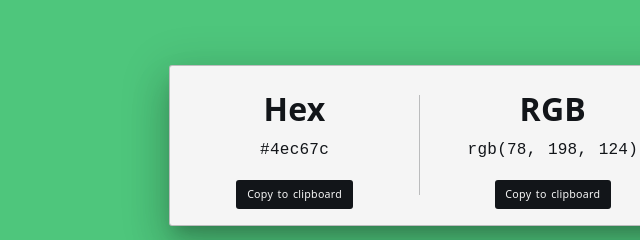
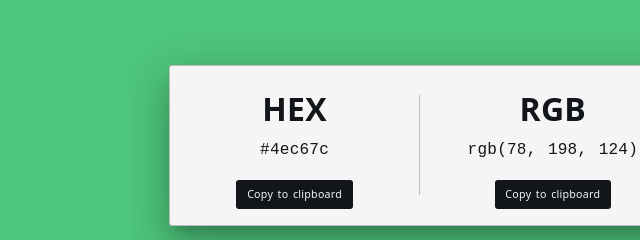
Before and after one commit to jsuradesign/color-generator, a website built with Vite: page index.html in a window 1280 px wide. Shown: the part 219-459 px from the top of the page, 74-714 px from the left. Built offline with nearby package versions, Linux system fonts and the light colour scheme.

Commit message:
Typo corection

```diff
--- a/index.html
+++ b/index.html
@@ -92,7 +92,7 @@
             <div>
                 <div class="colors">
                     <div class="color color__hex">
-                        <p class="color__name">Hex</p>
+                        <p class="color__name">HEX</p>
                         <span class="color__value" id="hex-value"></span>
                         <span class="color__copy" id="copy-hex">Copy to clipboard</span>
                     </div>
```
